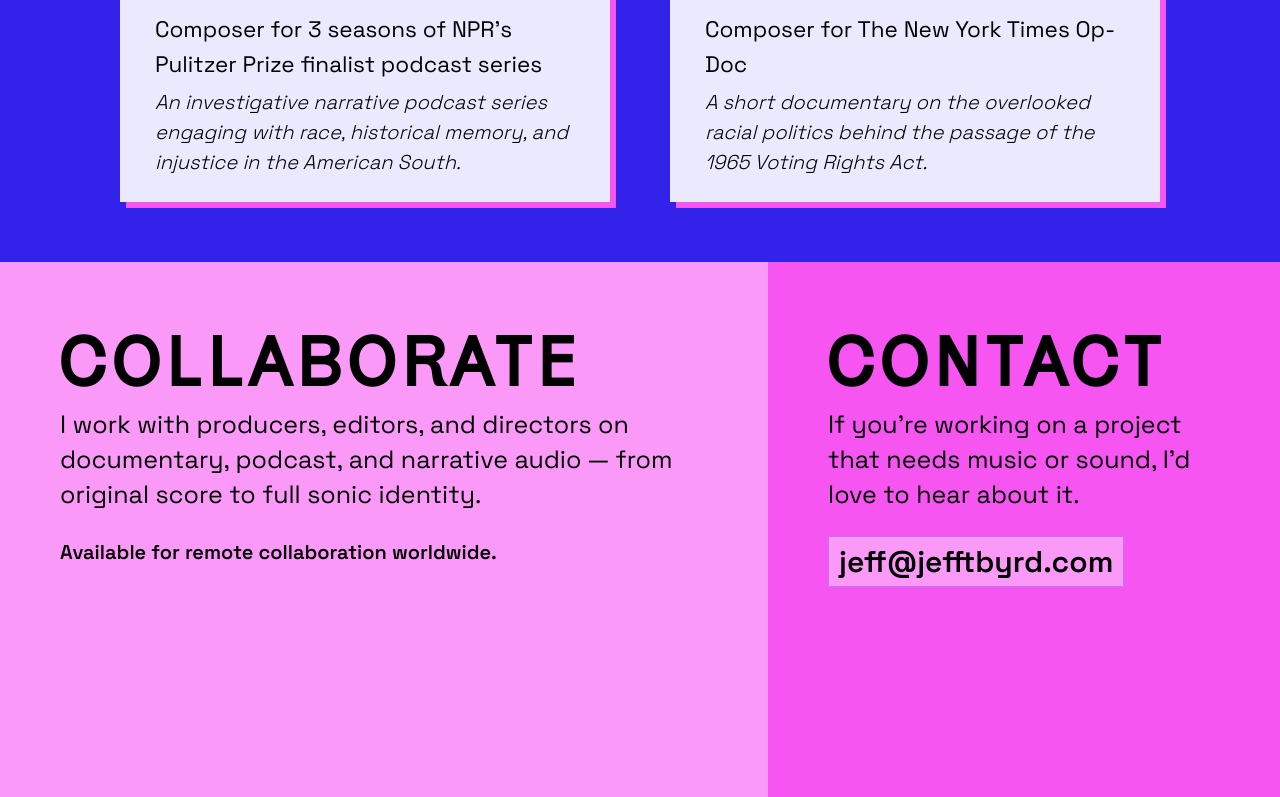
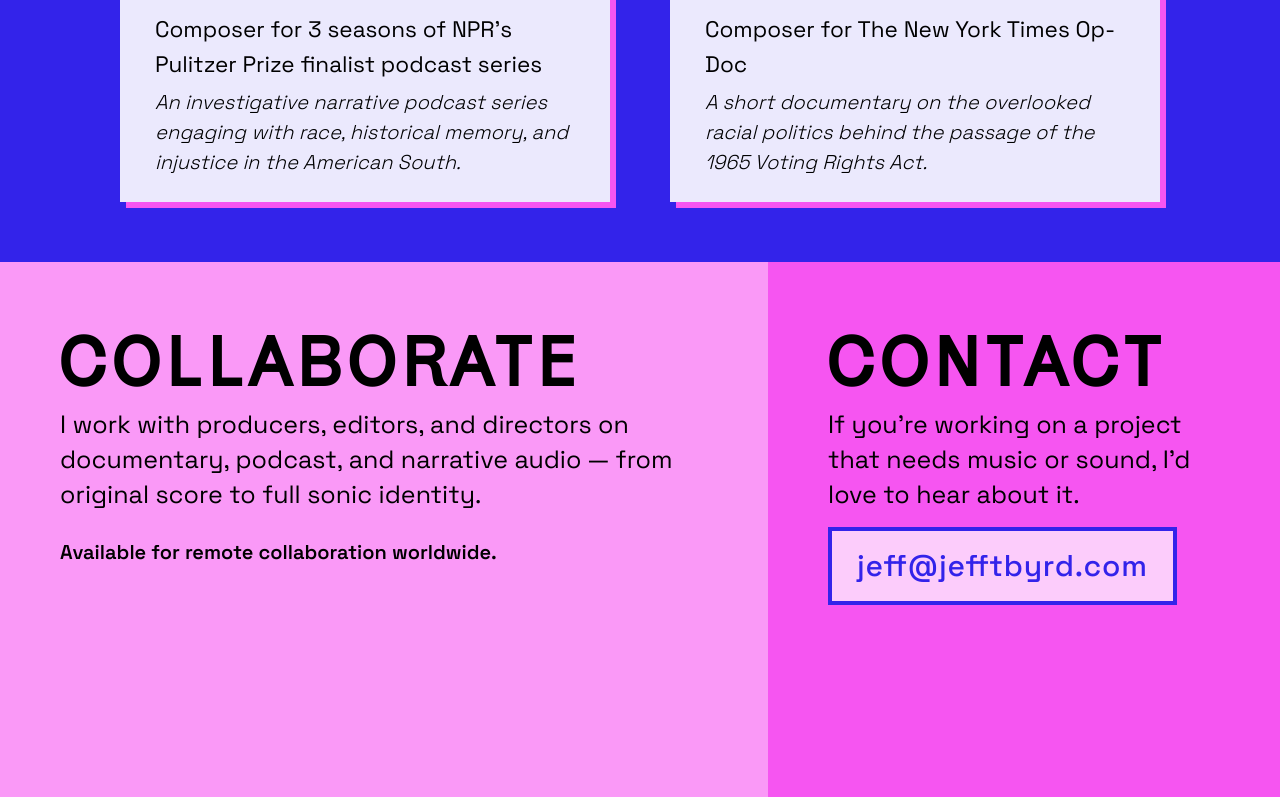
Before and after one commit to jefftbyrd/jefftbyrd.com, a Next.js app: page / in a window 1280 px wide. Shown: the part 1261-2058 px from the top of the page. Built offline with nearby package versions, Linux system fonts and the light colour scheme.

Commit message:
update Contact

```diff
--- a/src/components/Contact.jsx
+++ b/src/components/Contact.jsx
@@ -1,19 +1,30 @@
 export default function Contact() {
   return (
-    <div className="m-0 col-span-2 p-4 lg:p-12">
+    <div className="m-0 col-span-2 p-12">
       <h2>Contact</h2>
       <h3>
         If you're working on a project that needs music or sound, I'd love to
         hear about it.
       </h3>
-      <p className="lg:text-2xl mt-6 font-semibold hover:scale-105 origin-left duration-100">
+      {/* <p className="lg:text-2xl mt-6 font-semibold hover:scale-105 origin-left duration-100">
         <a
           href="mailto:jeff@jefftbyrd.com"
           className="inline bg-white/40 hover:bg-white/60 py-1 px-2 border border-foreground/30 transition-colors duration-100"
         >
           jeff@jefftbyrd.com
         </a>
-      </p>
+      </p> */}
+      <div
+        className={`bg-white/70 hover:bg-white text-foreground font-semibold md:font-medium tracking-wide text-xl lg:text-2xl hover:scale-105 active:scale-97 origin-left transition-all ease-in-out lg:mx-0 border-3 lg:border-4 border-solid border-foreground inline-block mt-2`}
+      >
+        <a
+          className="block px-5 py-3"
+          href="mailto:jeff@jefftbyrd.com"
+          target="_blank"
+        >
+          jeff@jefftbyrd.com
+        </a>
+      </div>
     </div>
   );
 }
```
